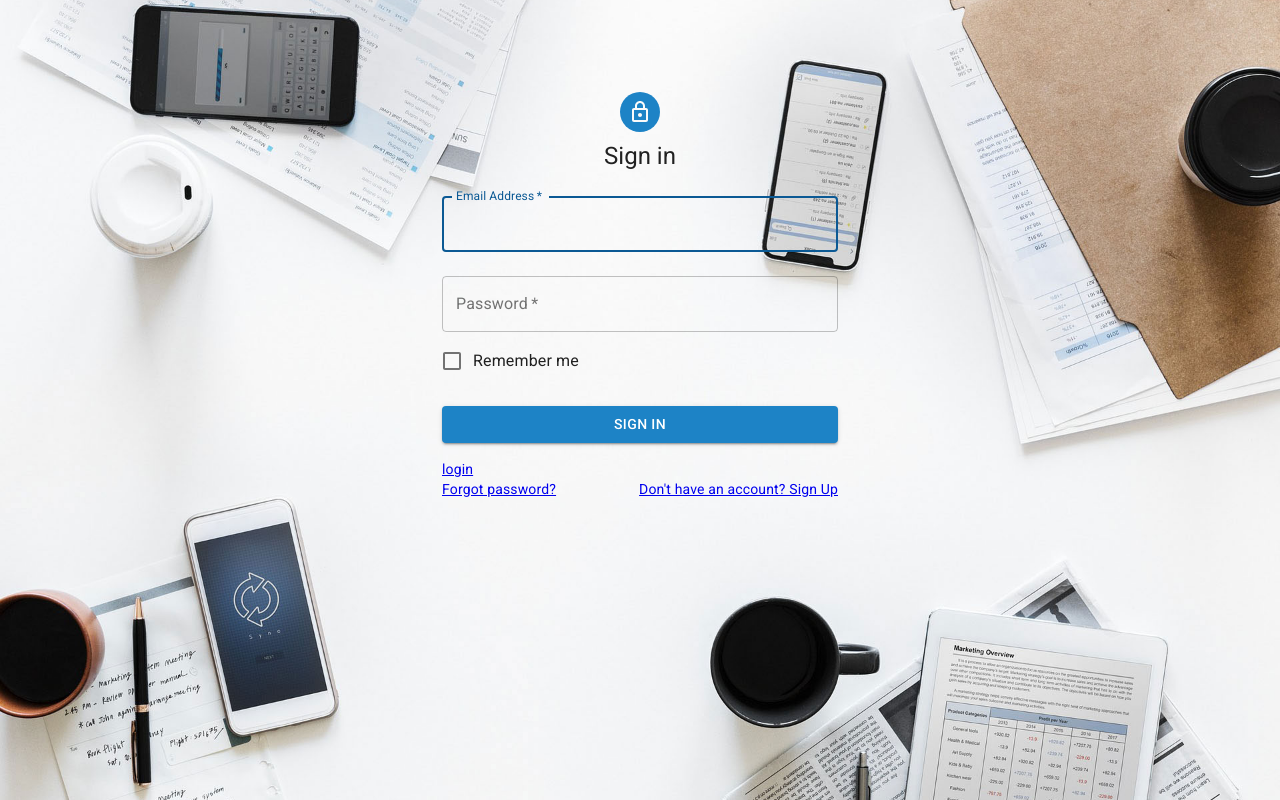
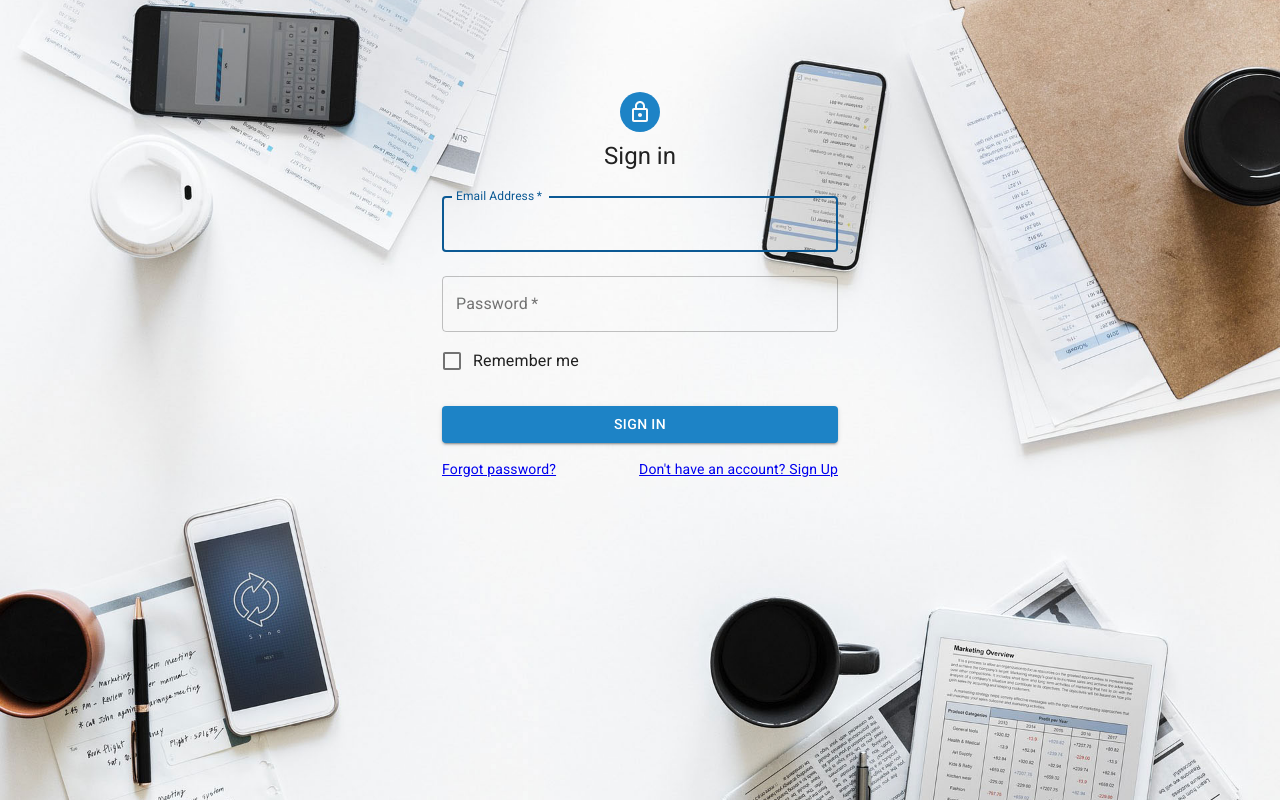
Before and after one commit to Amnok/product-catalog, a React (Create React App) app: page / in a window 1280 px wide. Built offline with nearby package versions, Linux system fonts and the light colour scheme.

Commit message:
fixed route

```diff
--- a/src/components/login.component.jsx
+++ b/src/components/login.component.jsx
@@ -12,6 +12,7 @@ import Typography from '@material-ui/core/Typography';
 import { makeStyles } from '@material-ui/core/styles';
 import Container from '@material-ui/core/Container';
 import url from '../assets/images/banner.jpg';
+import history from '../history';
 
 const useStyles = makeStyles(theme => ({
   container: {
@@ -23,28 +24,31 @@ const useStyles = makeStyles(theme => ({
     backgroundImage: `url(${url})`,
     backgroundPosition: 'center',
     backgroundSize: 'cover',
-        backgroundRepeat: 'no-repeat',
+    backgroundRepeat: 'no-repeat'
   },
   paper: {
     marginTop: theme.spacing(8),
     display: 'flex',
     flexDirection: 'column',
-        alignItems: 'center',
+    alignItems: 'center'
   },
   avatar: {
     margin: theme.spacing(1),
-        backgroundColor: theme.palette.secondary.main,
+    backgroundColor: theme.palette.secondary.main
   },
   form: {
     width: '100%', // Fix IE 11 issue.
-        marginTop: theme.spacing(1),
+    marginTop: theme.spacing(1)
   },
   submit: {
-        margin: theme.spacing(3, 0, 2),
-    },
+    margin: theme.spacing(3, 0, 2)
+  }
 }));
 
 export const Login = () => {
+  const onLogin = () => {
+    history.push('/dashboard');
+  };
   const classes = useStyles();
   return (
     <div className={classes.container}>
@@ -85,7 +89,7 @@ export const Login = () => {
               label="Remember me"
             />
             <Button
-                            type="submit"
+              onClick={() => onLogin()}
               fullWidth
               variant="contained"
               color="secondary"
@@ -93,9 +97,6 @@ export const Login = () => {
             >
               Sign In
             </Button>
-                        <Link variant="body2" to="/dashboard">
-                            {"login "}
-                        </Link>
             <Grid container>
               <Grid item xs>
                 <Link to="forgot-password" variant="body2">
@@ -113,4 +114,4 @@ export const Login = () => {
       </Container>
     </div>
   );
-}
+};
```
Lines whose indentation alone changed are shown as unchanged.
